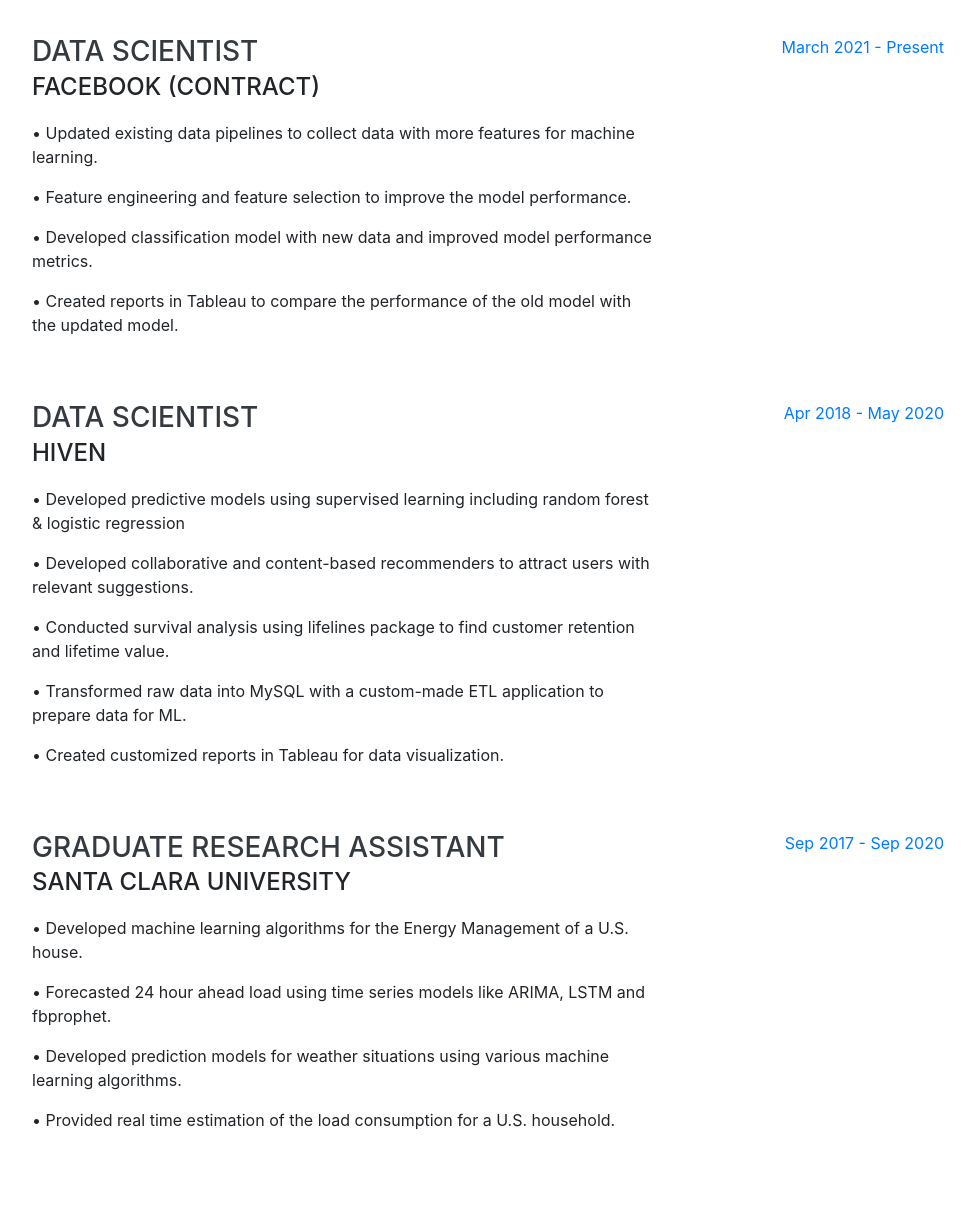
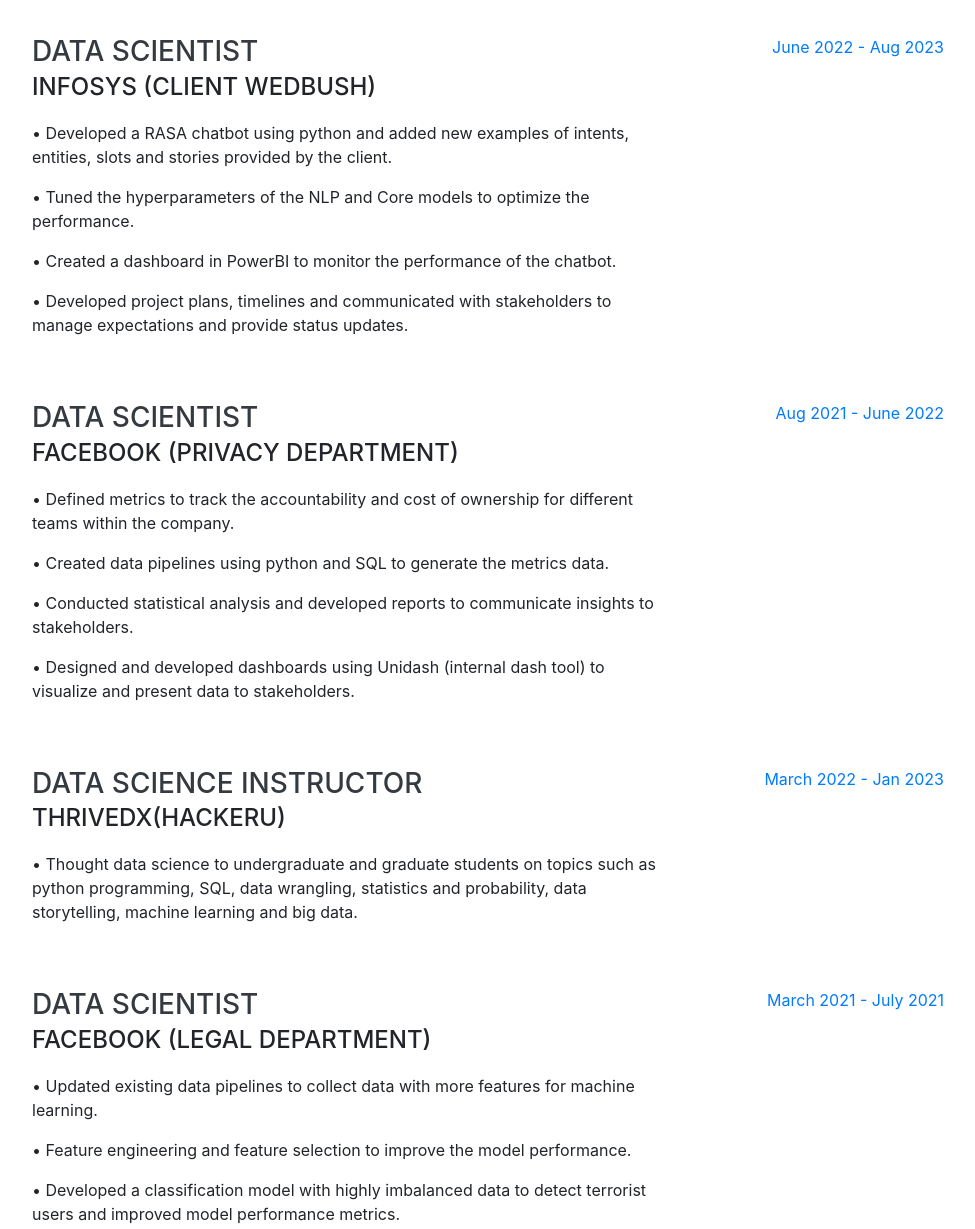
Before and after one commit to raminvafadary/raminvafadary.github.io, a website with bundled scripts: page index.html in a window 1280 px wide. Shown: the part 900-2129 px from the top of the page, without its empty margins (288-1263 px from the left). Built offline with nearby package versions, Linux system fonts and the light colour scheme; a web font is replaced by a local one.

Commit message:
save changes

```diff
--- a/index.html
+++ b/index.html
@@ -75,7 +75,7 @@
         <h1 class="mb-0">Ramin
           <span class="text-primary">Vafadary</span>
         </h1>
-        <div class="subheading mb-5"> San Francisco Bay Area · (818) 877-5652 ·
+        <div class="subheading mb-5"> They/Them · (818) 877-5652 ·
           <a href="mailto:raminvafadary@gmail.com">raminvafadary@gmail.com</a>
         </div>
         <p class="lead mb-5">I am a data scientist with a background in electrical engineering. I use my experience in electrical engineering in combination with data science to increase the efficiency of the energy systems specially renewable energies. I enjoy analyzing problems and uncovering creative solutions, whether it’s energy related or business. Through data science, I strive to develop actionable insights that can help people and companies succeed in significant ways.</p>
@@ -114,16 +114,62 @@
         <div class="resume-item d-flex flex-column flex-md-row justify-content-between mb-5">
           <div class="resume-content">
             <h3 class="mb-0">Data Scientist</h3>
-            <div class="subheading mb-3">Facebook (Contract)</div>
+            <div class="subheading mb-3">Infosys (Client Wedbush)</div>
+            <p>•  Developed a RASA chatbot using python and added new examples of intents, entities, slots and  stories provided by the client.  <p>
+            <p>•  Tuned the hyperparameters of the NLP and Core models to optimize the performance. <p>
+            <p>•  Created a dashboard in PowerBI to monitor the performance of the chatbot. <p>
+            <p>•  Developed project plans, timelines and communicated with stakeholders to manage expectations and provide status updates.
+
+            </p>
+          </div>
+          <div class="resume-date text-md-right">
+            <span class="text-primary">June 2022 - Aug 2023</span>
+          </div>
+        </div>
+
+        <div class="resume-item d-flex flex-column flex-md-row justify-content-between mb-5">
+          <div class="resume-content">
+            <h3 class="mb-0">Data Scientist</h3>
+            <div class="subheading mb-3">Facebook (Privacy Department)</div>
+            <p>•  Defined metrics to track the accountability and cost of ownership for different teams within the company.  <p>
+            <p>•  Created  data pipelines using python and SQL to generate the metrics data.               <p>
+            <p>•  Conducted statistical analysis and developed reports to communicate insights to stakeholders. <p>
+            <p>•  Designed and developed dashboards using Unidash (internal dash tool) to visualize and present data to stakeholders.
+
+            </p>
+          </div>
+          <div class="resume-date text-md-right">
+            <span class="text-primary">Aug 2021 - June 2022</span>
+          </div>
+        </div>
+
+
+        <div class="resume-item d-flex flex-column flex-md-row justify-content-between mb-5">
+          <div class="resume-content">
+            <h3 class="mb-0">Data Science Instructor</h3>
+            <div class="subheading mb-3">ThriveDX(HackerU)</div>
+            <p>•  Thought data science to undergraduate and graduate students on topics such as python programming, SQL, data wrangling, statistics and probability, data storytelling, machine learning and big data.  <p>
+
+          </div>
+          <div class="resume-date text-md-right">
+            <span class="text-primary">March 2022 - Jan 2023           </span>
+          </div>
+        </div>
+
+
+        <div class="resume-item d-flex flex-column flex-md-row justify-content-between mb-5">
+          <div class="resume-content">
+            <h3 class="mb-0">Data Scientist</h3>
+            <div class="subheading mb-3">Facebook (Legal Department)</div>
             <p>•  Updated existing data pipelines to collect data with more features for machine learning. <p>
             <p>•  Feature engineering and feature selection to improve the model performance. <p>
-            <p>•  Developed classification model with new data and improved model performance metrics. <p>
+            <p>•  Developed a classification model with highly imbalanced data to detect terrorist users and improved model performance metrics.  <p>
             <p>• Created reports in Tableau to compare the performance of the old model with the updated model.
 
             </p>
           </div>
           <div class="resume-date text-md-right">
-            <span class="text-primary">March 2021  - Present</span>
+            <span class="text-primary">March 2021 - July 2021            </span>
           </div>
         </div>
 
@@ -131,17 +177,17 @@
           <div class="resume-content">
             <h3 class="mb-0">Data Scientist</h3>
             <div class="subheading mb-3"> HIVEN</div>
-            <p>• Developed predictive models using supervised learning including  random forest & logistic regression<p>
-            <p>•  Developed collaborative and content-based recommenders to attract users with relevant suggestions.
+            <p>• Developed classification models using Scikit-learn and XGboost libraries <p>
+            <p>•  Used Jupyter Notebook and python packages like Pandas, Numpy, Matplotlib and Seaborn for data analysis and visualization.
+                          <p>
+<p>•  Analyzed data stored in Postgres database using pgAdmin and SQL.
 <p>
-<p>•  Conducted survival analysis using lifelines package to find customer retention and lifetime value.
-<p>
-<p>•  Transformed raw data into MySQL with a custom-made ETL application to prepare data for ML.<p>
-<p>•  Created customized reports in Tableau for data visualization.
+
+<p>•  Designed and developed dashboards using Tableau to present the data to stakeholders.
 </p>
           </div>
           <div class="resume-date text-md-right">
-            <span class="text-primary">Apr 2018  - May 2020 </span>
+            <span class="text-primary">April 2018 - Feb 2020 </span>
           </div>
         </div>
             <div class="resume-item d-flex flex-column flex-md-row justify-content-between mb-5">
@@ -157,7 +203,7 @@
 </p>
               </div>
               <div class="resume-date text-md-right">
-                <span class="text-primary">Sep 2017 - Sep 2020 </span>
+                <span class="text-primary">Sep 2017 - April 2018 </span>
               </div>
             </div>
           </div>
@@ -234,10 +280,10 @@
             <i class="fa-li fa fa-check"></i>R</li>
             <li>
           <li>
-            <i class="fa-li fa fa-check"></i>C/C++</li>
+            <i class="fa-li fa fa-check"></i>PowerBI</li>
             <li>
           <li>
-            <i class="fa-li fa fa-check"></i>MATLAB</li>
+            <i class="fa-li fa fa-check"></i>Azure</li>
             <li>
           <li>
             <i class="fa-li fa fa-check"></i>Tableau</li>
@@ -275,7 +321,7 @@
               <i class="fa-li fa fa-check"></i>Web Scraping</li>
               <li>
           <li>
-              <i class="fa-li fa fa-check"></i>Data Cleaning</li>
+              <i class="fa-li fa fa-check"></i>ETL Pipelines</li>
               <li>
           <li>
               <i class="fa-li fa fa-check"></i>Supervised and <br/> Unsupervised Machine Learning</li>
@@ -308,7 +354,7 @@
               <i class="fa-li fa fa-check"></i>Time series Analysis</li>
           <li>
           <li>
-              <i class="fa-li fa fa-check"></i> A/B Testing</li>
+              <i class="fa-li fa fa-check"></i> Experimental Design and A/B testing</li>
               <li>
         </ul>
       </div>
```
